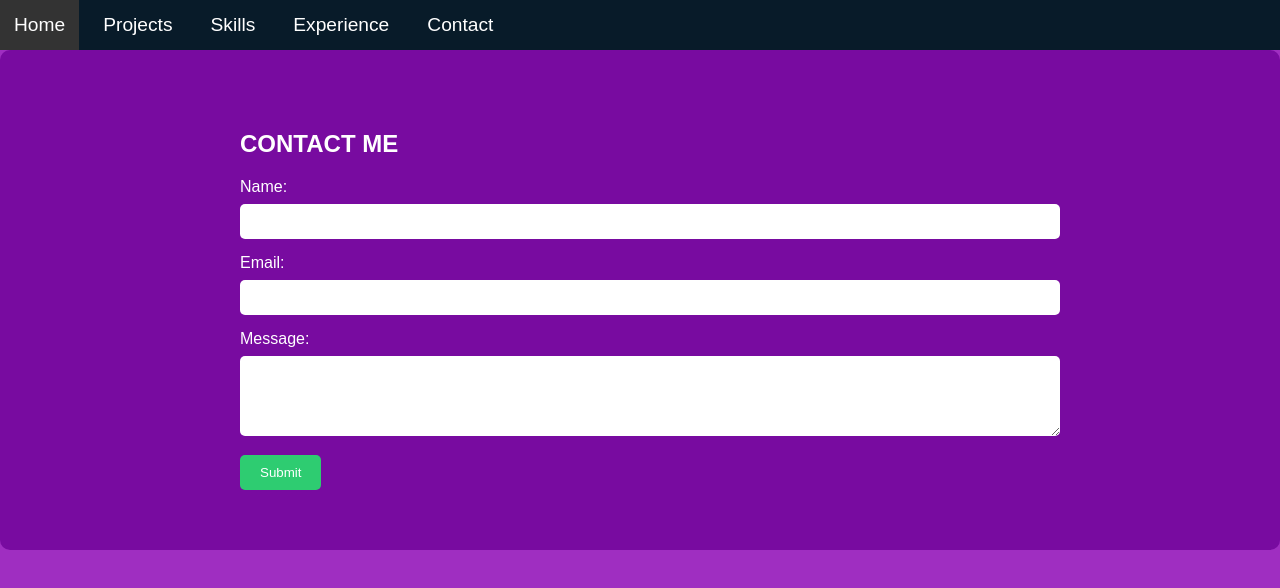
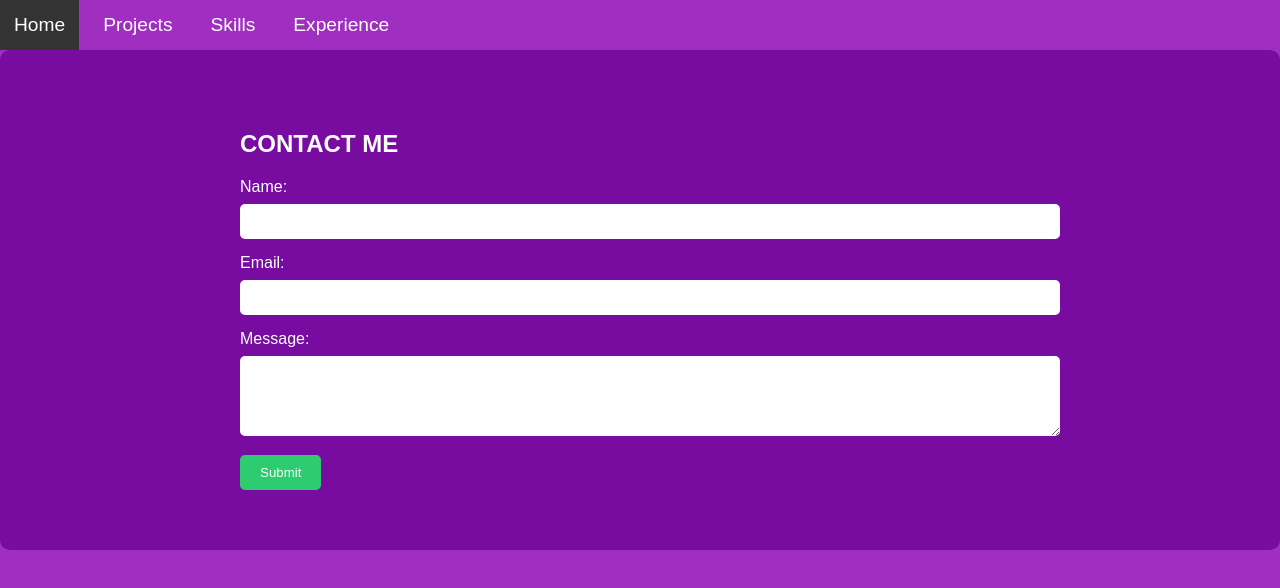
Before and after one commit to Ushasriruthala/Website.us, a plain HTML site: page contact.html in a window 1280 px wide. Drawn offline with Linux system fonts and the light colour scheme.

Commit message:
Update contact.html

```diff
--- a/contact.html
+++ b/contact.html
@@ -16,7 +16,7 @@
         }
          nav ul{
 	list-style-type:none;
-    background-color:#081b29;
+    background-color:33E3FF;
 	padding:0;
 	margin:0;
 	overflow:hidden;
@@ -89,7 +89,6 @@ nav li{
             <li><a href="sri.html">Projects</a></li>
             <li><a href="skills.html">Skills</a></li>
             <li><a href="experiences.html">Experience</a></li>
-            <li><a href="contact.html">Contact</a></li>
         </ul>
     </nav>
 
```
